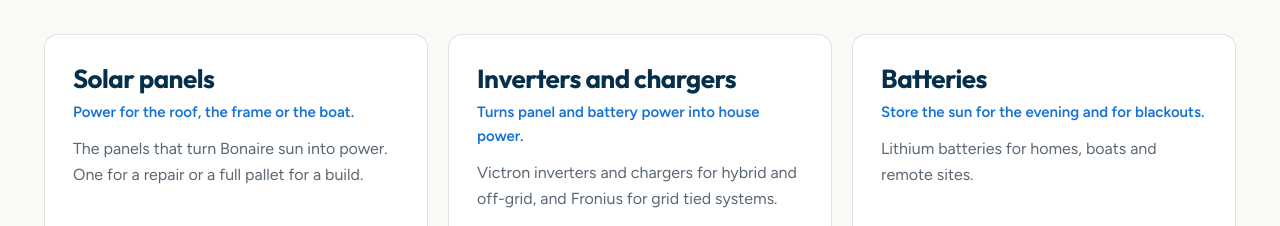
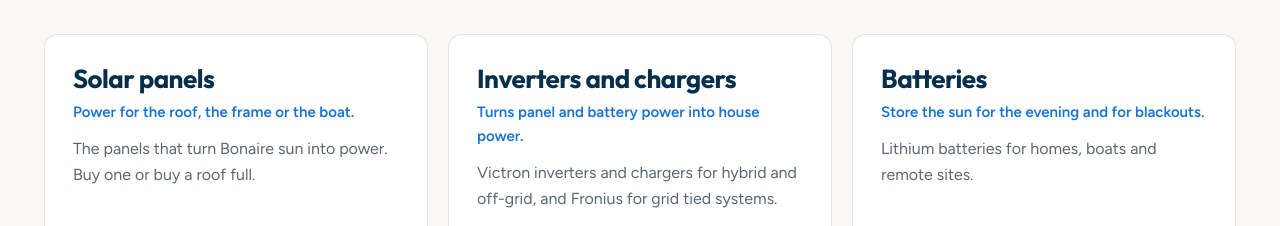
Before and after one commit to Salty-Code-studio/blue-sky-solar, a plain HTML site: page parts.html in a window 1280 px wide. Shown: the part 1200-1426 px from the top of the page. Drawn offline with Linux system fonts and the light colour scheme.

Commit message:
Trim invented parts copy, ignore worktrees
Co-Authored-By: Claude Opus 5.5 <noreply@anthropic.com>

```diff
--- a/parts.html
+++ b/parts.html
@@ -63,7 +63,7 @@
       <article class="part rv">
         <h3>Solar panels</h3>
         <div class="for">Power for the roof, the frame or the boat.</div>
-        <p>The panels that turn Bonaire sun into power. One for a repair or a full pallet for a build.</p>
+        <p>The panels that turn Bonaire sun into power. Buy one or buy a roof full.</p>
         <div class="brand-line"><span>Brands</span>Jinko</div>
         <a class="more" href="https://wa.me/5997841782?text=Hi%20Blue%20Sky%2C%20do%20you%20have%20solar%20panels%20in%20stock%3F%20Could%20I%20get%20a%20price%3F%20">Ask for price and stock <svg viewBox="0 0 24 24" fill="none" stroke="currentColor" stroke-width="2"><path d="M5 12h14M13 6l6 6-6 6"/></svg></a>
       </article>
```
Also changed, not shown: 1 other file.
